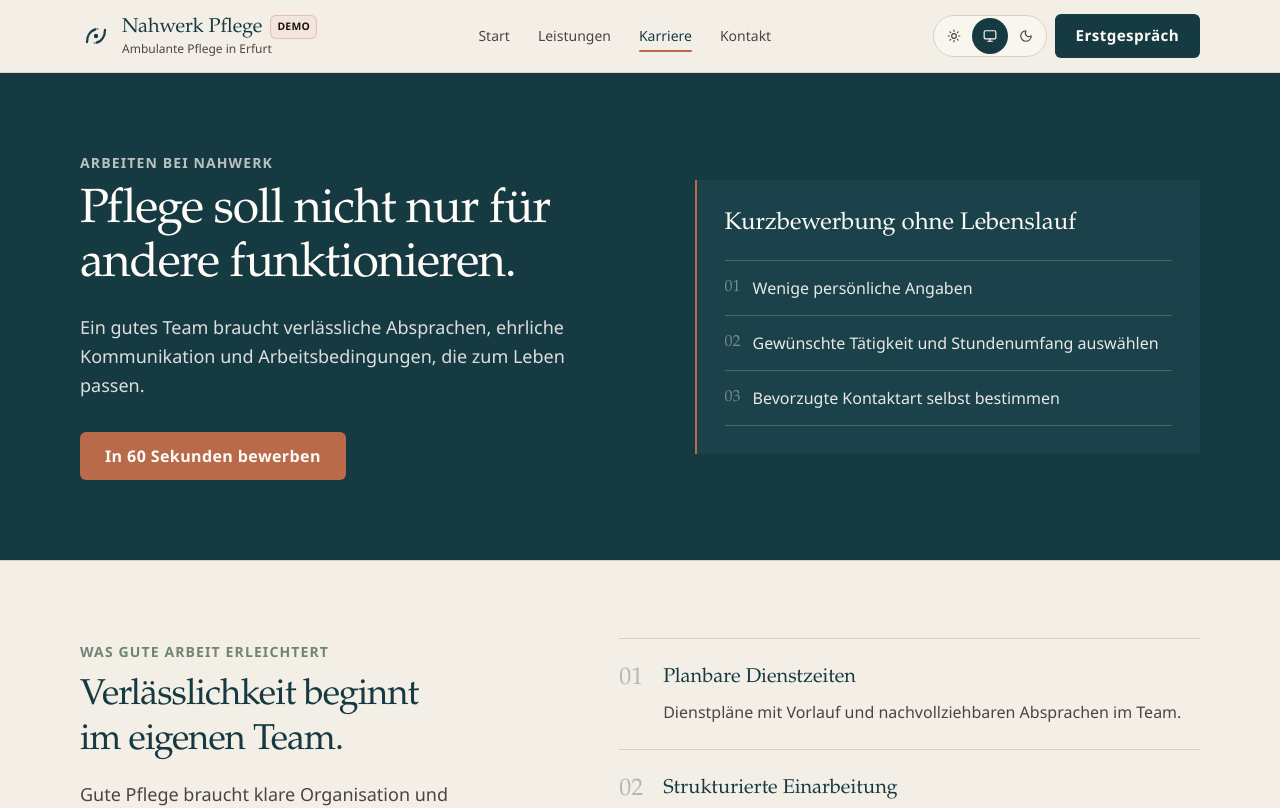
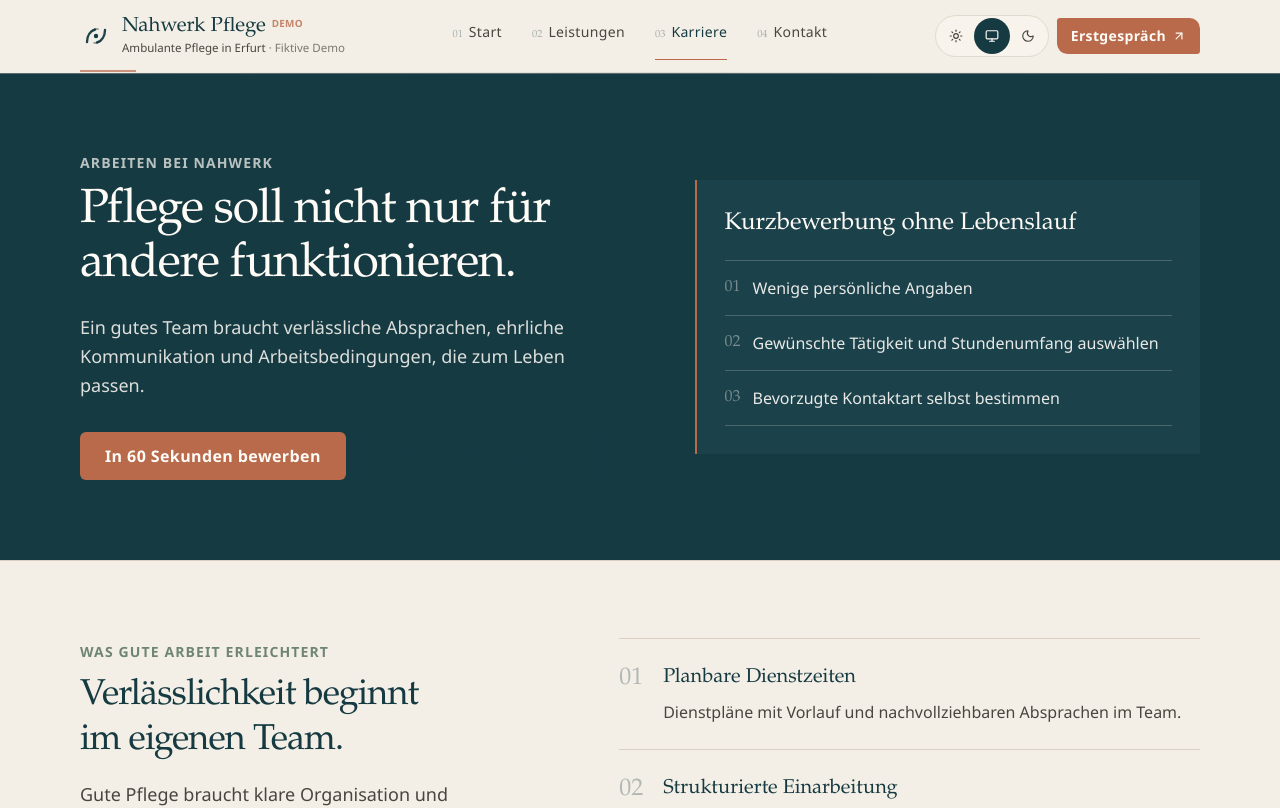
Before and after one commit to bennikost25-design/nahwerk-pflege-demo, a Next.js app: page /karriere in a window 1280 px wide. Shown: the top 808 px of the page. Built offline with nearby package versions, Linux system fonts and the light colour scheme.

Commit message:
Navigationsleiste anpassung

```diff
--- a/src/app/globals.css
+++ b/src/app/globals.css
@@ -34,7 +34,7 @@
   --radius-sm: 0.375rem;
   --radius-md: 0.5rem;
   --shadow-soft: 0 12px 40px rgba(22, 58, 66, 0.08);
-  --header-offset: 3.625rem;
+  --header-offset: 3.5rem;
   --focus-ring: 0 0 0 3px var(--color-cream), 0 0 0 5px var(--color-petrol);
   --theme-transition:
     background-color 160ms ease,
@@ -102,6 +102,14 @@ html[data-theme="dark"] {
   :root {
     --header-offset: 4.5rem;
   }
+}
+
+.site-header {
+  box-shadow: 0 1px 0 color-mix(in srgb, var(--color-line) 35%, transparent);
+}
+
+html[data-theme="dark"] .site-header {
+  box-shadow: 0 1px 0 color-mix(in srgb, var(--color-line) 55%, transparent);
 }
 
 * {
--- a/src/components/layout/Header.tsx
+++ b/src/components/layout/Header.tsx
@@ -2,10 +2,9 @@
 
 import { BrandMark } from "@/components/brand/BrandMark";
 import { ThemeMenuControl, ThemeToggle } from "@/components/theme/ThemeToggle";
-import { Button } from "@/components/ui/Button";
 import { cta, navigation, siteConfig } from "@/content/site-content";
 import { cn } from "@/lib/utils";
-import { Menu, X } from "lucide-react";
+import { ArrowUpRight, Menu, X } from "lucide-react";
 import Link from "next/link";
 import { usePathname } from "next/navigation";
 import { useEscapeKey } from "@/hooks/useEscapeKey";
@@ -25,6 +24,7 @@ export function Header() {
   const pathname = usePathname();
   const [open, setOpen] = useState(false);
   const [openedOnPath, setOpenedOnPath] = useState(pathname);
+  const [reduceMotion, setReduceMotion] = useState(false);
   const menuId = useId();
   const buttonRef = useRef<HTMLButtonElement>(null);
   const panelRef = useRef<HTMLDivElement>(null);
@@ -43,6 +43,14 @@ export function Header() {
   useEscapeKey(isOpen, closeMenu);
 
   useEffect(() => {
+    const media = window.matchMedia("(prefers-reduced-motion: reduce)");
+    const sync = () => setReduceMotion(media.matches);
+    sync();
+    media.addEventListener("change", sync);
+    return () => media.removeEventListener("change", sync);
+  }, []);
+
+  useEffect(() => {
     if (!isOpen) return;
 
     const previousOverflow = document.body.style.overflow;
@@ -56,10 +64,9 @@ export function Header() {
         panel.querySelectorAll<HTMLElement>(
           'a[href], button:not([disabled]), [tabindex]:not([tabindex="-1"])',
         ),
-      ).filter((el) => !el.hasAttribute("disabled") && el.offsetParent !== null);
+      ).filter((el) => el.offsetParent !== null);
 
-    const focusable = getFocusable();
-    focusable[0]?.focus();
+    getFocusable()[0]?.focus();
 
     const onKeyDown = (event: KeyboardEvent) => {
       if (event.key !== "Tab") return;
@@ -88,79 +95,97 @@ export function Header() {
   }, [isOpen]);
 
   return (
-    <header className="sticky top-0 z-50 border-b border-line/80 bg-cream/92 backdrop-blur-md">
-      <div className="container-site flex h-14 items-center justify-between gap-3 lg:h-[4.5rem]">
+    <header className="site-header sticky top-0 z-50 bg-cream/85 backdrop-blur-md">
+      <div className="container-site relative flex h-14 items-center gap-2 lg:h-[4.5rem] lg:gap-6 xl:gap-10">
+        {/* Marke */}
         <Link
           href="/"
-          className="group flex min-w-0 items-center gap-2.5 py-1"
+          className="flex min-w-0 flex-1 items-center gap-2 py-1 lg:flex-none lg:gap-2.5"
           aria-label={`${siteConfig.name} – Startseite`}
         >
-          <BrandMark className="size-7 shrink-0 text-brand lg:size-8" />
+          <BrandMark className="size-[1.65rem] shrink-0 text-petrol lg:size-8" />
           <span className="min-w-0">
-            <span className="flex items-center gap-2">
-              <span className="font-display text-[1.05rem] leading-none text-petrol lg:text-[1.25rem]">
+            <span className="flex items-baseline gap-1.5">
+              <span className="block truncate font-display text-[1.02rem] leading-none text-petrol lg:text-[1.28rem]">
                 {siteConfig.name}
               </span>
               <span
-                className="rounded-[var(--radius-sm)] border border-terracotta/30 bg-terracotta-soft px-1.5 py-0.5 text-[0.65rem] font-semibold tracking-wide text-ink uppercase"
+                className="relative -top-1 hidden text-[0.62rem] font-semibold tracking-wide text-terracotta/80 uppercase lg:inline"
                 title={siteConfig.demoNotice}
               >
                 Demo
               </span>
             </span>
-            <span className="mt-0.5 hidden truncate text-xs text-ink-muted lg:block">
+            <span className="mt-1 hidden text-[0.72rem] leading-tight text-ink-muted lg:block">
               {siteConfig.tagline}
+              <span className="text-ink-muted/70"> · Fiktive Demo</span>
             </span>
           </span>
         </Link>
 
+        {/* Desktop-Navigation */}
         <nav
-          className="hidden items-center gap-1 lg:flex"
+          className="hidden min-w-0 flex-1 justify-center lg:flex"
           aria-label="Hauptnavigation"
         >
-          {navigation.map((item) => {
+          <ul className="flex items-center gap-0.5 xl:gap-1.5">
+            {navigation.map((item, index) => {
               const active = isActivePath(pathname, item.href);
               return (
+                <li key={item.href}>
                   <Link
-                key={item.href}
                     href={item.href}
                     className={cn(
-                  "group relative inline-flex min-h-11 items-center px-3 py-2 text-sm font-medium transition-colors",
-                  active
-                    ? "text-petrol"
-                    : "text-ink-muted hover:text-petrol",
+                      "group relative inline-flex min-h-11 items-baseline gap-1.5 px-2.5 py-2 transition-colors xl:px-3",
+                      active ? "text-petrol" : "text-ink-muted hover:text-petrol",
                     )}
                     aria-current={active ? "page" : undefined}
                   >
+                    <span
+                      className="font-display text-[0.65rem] tabular-nums text-petrol/35"
+                      aria-hidden
+                    >
+                      {String(index + 1).padStart(2, "0")}
+                    </span>
+                    <span className="text-sm font-medium tracking-wide">
                       {item.label}
+                    </span>
                     <span
                       className={cn(
-                    "absolute inset-x-3 bottom-1.5 h-0.5 rounded-full bg-terracotta transition-opacity",
+                        "absolute inset-x-2.5 -bottom-0.5 h-px origin-left bg-terracotta transition-[transform,opacity] duration-200 xl:inset-x-3",
                         active
-                      ? "opacity-100"
-                      : "opacity-0 group-hover:opacity-50",
+                          ? "scale-x-100 opacity-100"
+                          : "scale-x-0 opacity-0 group-hover:scale-x-100 group-hover:opacity-70",
                       )}
                       aria-hidden
                     />
                   </Link>
+                </li>
               );
             })}
+          </ul>
         </nav>
 
-        <div className="flex shrink-0 items-center gap-2">
+        {/* Rechts: Theme + CTA / Menü */}
+        <div className="flex shrink-0 items-center gap-1.5 sm:gap-2">
           <ThemeToggle className="hidden lg:inline-flex" />
           <ThemeToggle variant="cycle" className="lg:hidden" />
-          <Button
+
+          <Link
             href={cta.primary.href}
-            className="hidden min-h-10 px-4 text-sm lg:inline-flex"
+            className="group hidden items-center gap-1.5 rounded-[0.2rem_0.65rem_0.2rem_0.65rem] bg-terracotta px-3.5 py-2 text-sm font-semibold tracking-wide text-on-brand transition-colors hover:bg-[#a55c41] lg:inline-flex"
           >
             {cta.primary.shortLabel}
-          </Button>
+            <ArrowUpRight
+              className="size-3.5 transition-transform group-hover:translate-x-0.5 group-hover:-translate-y-0.5"
+              aria-hidden
+            />
+          </Link>
 
           <button
             ref={buttonRef}
             type="button"
-            className="inline-flex size-10 items-center justify-center rounded-[var(--radius-sm)] border border-line text-petrol lg:hidden"
+            className="inline-flex size-10 shrink-0 items-center justify-center rounded-[var(--radius-sm)] text-petrol transition-colors hover:bg-surface lg:hidden"
             aria-expanded={isOpen}
             aria-controls={menuId}
             aria-label={isOpen ? "Menü schließen" : "Menü öffnen"}
@@ -176,30 +201,50 @@ export function Header() {
             )}
           </button>
         </div>
+
+        {/* Kurze Akzentlinie unter dem Markenbereich – kein Vollkasten */}
+        <span
+          className="pointer-events-none absolute bottom-0 left-0 hidden h-0.5 w-14 bg-terracotta/70 lg:block"
+          aria-hidden
+        />
       </div>
 
+      {/* Feine Trennlinie – nicht kantenhart über volle Breite */}
       <div
-        className={cn(
-          "fixed inset-0 top-[var(--header-offset)] z-40 bg-brand/40 transition-opacity lg:hidden",
-          isOpen ? "opacity-100" : "pointer-events-none opacity-0",
-        )}
-        aria-hidden={!isOpen}
-        onClick={closeMenu}
+        className="pointer-events-none mx-auto h-px w-[min(1120px,calc(100%-2rem))] bg-gradient-to-r from-transparent via-line/70 to-transparent"
+        aria-hidden
       />
 
+      {/* Mobile Viewport-Panel */}
       <div
         ref={panelRef}
         id={menuId}
+        role="dialog"
+        aria-modal="true"
+        aria-label="Navigation"
+        aria-hidden={!isOpen}
+        inert={!isOpen ? true : undefined}
         className={cn(
-          "absolute inset-x-0 top-full z-50 border-b border-line bg-cream shadow-[var(--shadow-soft)] transition-[opacity,transform] duration-200 lg:hidden",
+          "fixed inset-x-0 top-[var(--header-offset)] bottom-0 z-50 overflow-y-auto overscroll-contain bg-cream lg:hidden",
+          "pb-[max(1.25rem,env(safe-area-inset-bottom))]",
+          reduceMotion
+            ? isOpen
+              ? "visible opacity-100"
+              : "invisible opacity-0"
+            : cn(
+                "transition-[opacity,transform] duration-[200ms] ease-out",
                 isOpen
-            ? "translate-y-0 opacity-100"
-            : "pointer-events-none -translate-y-1 opacity-0",
+                  ? "visible translate-y-0 opacity-100"
+                  : "invisible -translate-y-1 opacity-0 pointer-events-none",
+              ),
         )}
-        hidden={!isOpen}
       >
-        <div className="container-site py-4">
-          <nav aria-label="Mobile Navigation">
+        <div className="container-site flex min-h-full flex-col py-5">
+          <p className="text-xs font-semibold tracking-[0.12em] text-ink-muted uppercase">
+            Navigation
+          </p>
+
+          <nav aria-label="Mobile Navigation" className="mt-3">
             <ol className="border-t border-line">
               {navigation.map((item, index) => {
                 const active = isActivePath(pathname, item.href);
@@ -208,11 +253,12 @@ export function Header() {
                     <Link
                       href={item.href}
                       className={cn(
-                        "grid min-h-12 grid-cols-[auto_1fr_auto] items-center gap-3 py-3.5 text-base font-semibold",
+                        "grid min-h-[3.25rem] grid-cols-[auto_1fr_auto] items-center gap-3 py-3.5",
                         active ? "text-petrol" : "text-ink",
                       )}
                       aria-current={active ? "page" : undefined}
                       onClick={closeMenu}
+                      tabIndex={isOpen ? undefined : -1}
                     >
                       <span
                         className="font-display text-sm text-petrol/40 tabular-nums"
@@ -220,14 +266,16 @@ export function Header() {
                       >
                         {String(index + 1).padStart(2, "0")}
                       </span>
-                      <span>{item.label}</span>
+                      <span className="text-lg font-semibold tracking-wide">
+                        {item.label}
+                      </span>
                       {active ? (
                         <span
                           className="size-1.5 rounded-full bg-terracotta"
                           aria-hidden
                         />
                       ) : (
-                        <span aria-hidden />
+                        <span className="size-1.5" aria-hidden />
                       )}
                     </Link>
                   </li>
@@ -236,26 +284,33 @@ export function Header() {
             </ol>
           </nav>
 
-          <div className="mt-4 grid gap-2">
-            <Button href={cta.primary.href} size="lg" onClick={closeMenu}>
+          <div className="mt-6 space-y-3">
+            <Link
+              href={cta.primary.href}
+              onClick={closeMenu}
+              tabIndex={isOpen ? undefined : -1}
+              className="inline-flex min-h-12 w-full items-center justify-center gap-2 rounded-[0.25rem_0.75rem_0.25rem_0.75rem] bg-terracotta px-5 text-base font-semibold text-on-brand transition-colors hover:bg-[#a55c41]"
+            >
               {cta.primary.label}
-            </Button>
-            <Button
+              <ArrowUpRight className="size-4" aria-hidden />
+            </Link>
+            <Link
               href={cta.secondary.href}
-              variant="secondary"
-              size="lg"
               onClick={closeMenu}
+              tabIndex={isOpen ? undefined : -1}
+              className="inline-flex min-h-11 w-full items-center justify-center text-sm font-semibold text-petrol underline-offset-4 hover:underline"
             >
               {cta.secondary.label}
-            </Button>
+            </Link>
           </div>
 
-          <div className="mt-5 border-t border-line pt-4">
+          <div className="mt-8 border-t border-line pt-5">
             <ThemeMenuControl />
-            <p className="mt-3 text-xs leading-relaxed text-ink-muted">
-              {siteConfig.demoNotice}. Alle Angaben sind fiktiv.
+          </div>
+
+          <p className="mt-auto pt-8 text-xs leading-relaxed text-ink-muted">
+            Fiktive Website-Demo – alle Angaben sind beispielhaft.
           </p>
-          </div>
         </div>
       </div>
     </header>
--- a/src/components/theme/ThemeToggle.tsx
+++ b/src/components/theme/ThemeToggle.tsx
@@ -39,7 +39,7 @@ export function ThemeToggle({
         type="button"
         onClick={cyclePreference}
         className={cn(
-          "inline-flex size-10 items-center justify-center rounded-[var(--radius-sm)] border border-line text-petrol transition-colors hover:bg-surface",
+          "inline-flex size-10 items-center justify-center rounded-[var(--radius-sm)] text-petrol transition-colors hover:bg-surface",
           className,
         )}
         aria-label={`Darstellung: ${themeLabels[preference]}. Nächster Modus: ${themeLabels[next]}`}
@@ -54,7 +54,7 @@ export function ThemeToggle({
       role="radiogroup"
       aria-label="Darstellung wählen"
       className={cn(
-        "inline-flex items-center rounded-full border border-line bg-surface/80 p-0.5",
+        "inline-flex items-center rounded-full border border-line/70 bg-surface/50 p-0.5",
         className,
       )}
       onKeyDown={(event) => {
```
Lines whose indentation alone changed are shown as unchanged.
